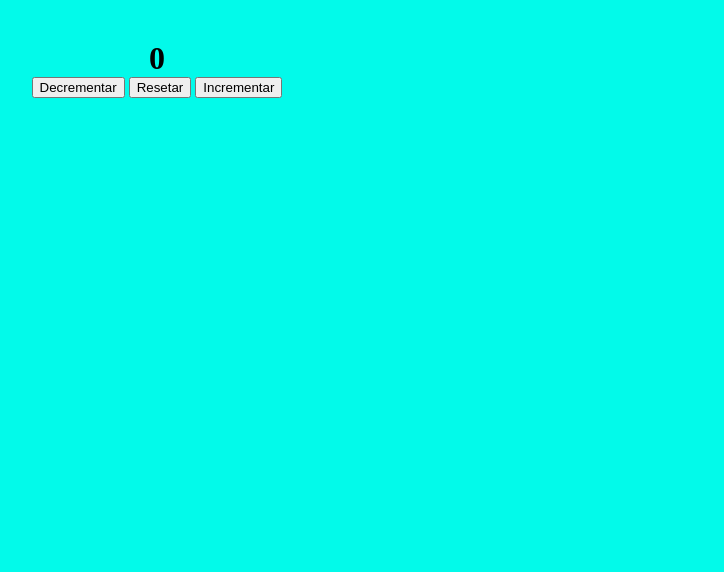
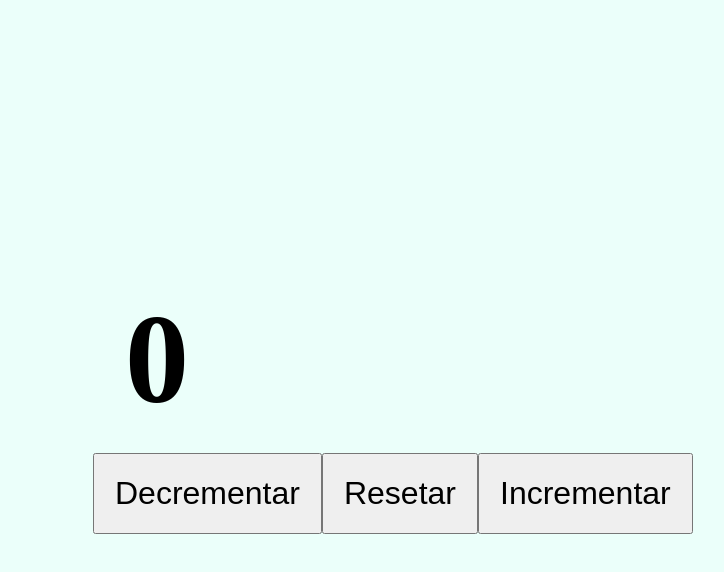
Before and after one commit to ferdsleite/git-github-lessons, a plain HTML site: page index.html in a window 1280 px wide. Shown: the whole page, without its empty margins (483-1207 px from the left). Drawn offline with Linux system fonts and the light colour scheme.

Commit message:
css da pagina

```diff
--- a/style.css
+++ b/style.css
@@ -2,10 +2,24 @@
     margin: 0;
 }
 body {
-    background-color: #02faeaff;
+    background-color: #ebfffa;
     display: flex;
     flex-direction: column;
     justify-content: center;
     align-items: center;
-    padding: 40px;
+    height: 100vh;
+    width: 100vw;
+
 }
+.numero-principal {
+	font-size: 8rem;
+	margin: 20px;
+}
+.botoes {
+	display: flex;
+	width: 10vw;
+}
+.botao {
+	font-size: 2rem;
+	padding: 20px;
+}
```
